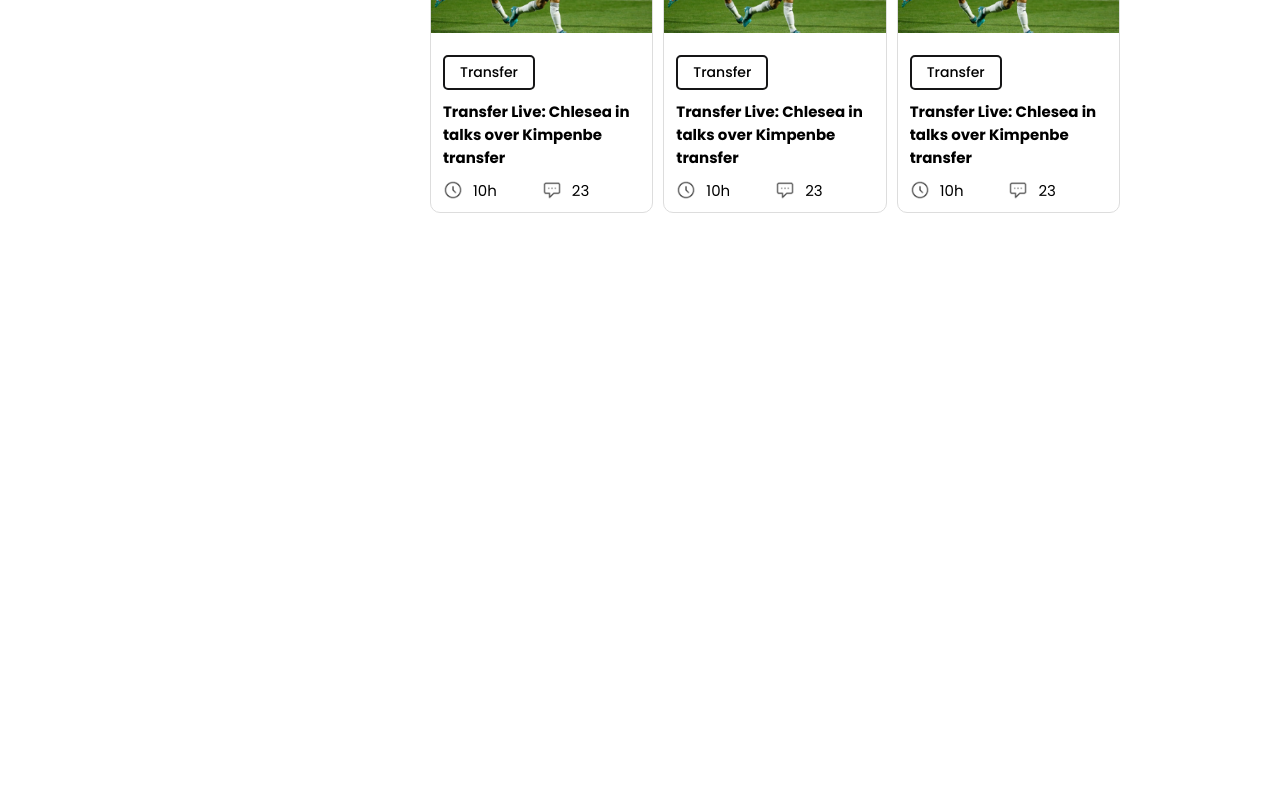
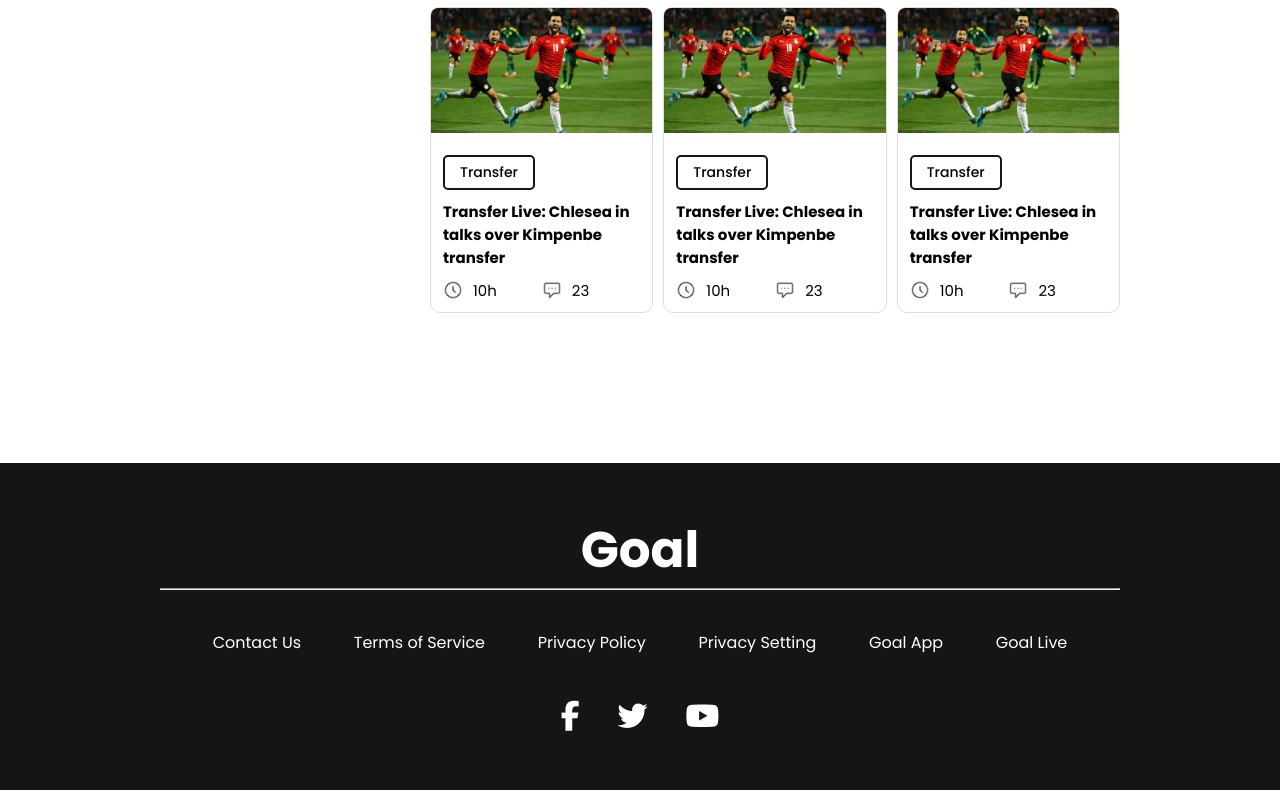
Before and after one commit to khandaker-md-yasin-arafat/world-cup, a plain HTML site: page index.html in a window 1280 px wide. Shown: the part 1200-1990 px from the top of the page. Before the commit the page ends 1463 px from the top, so only its background shows below. Drawn offline with Linux system fonts and the light colour scheme.

Commit message:
footer completed

```diff
--- a/index.html
+++ b/index.html
@@ -147,17 +147,41 @@
                         </div>
                     </div>
                 </div>
-                    <div class="view-all-btn">
-                        <a href="#">View All</a>
-                    </div>
             </div>
             <!-- Live Matches Part End -->
         </section>
         <!-- Time Schedule Part End -->
+        <!-- View All Btn Start -->
+        <section>
+            <div class="view-all-btn">
+                <a href="#">View All</a>
+            </div>
+        </section>
+        <!-- View All Btn End -->
     </main>
     <!-- Main Part End -->
     <footer>
-
+        <div class="container">
+            <div class="footer-content">
+                <h1>Goal</h1>
+                <hr>
+                <nav class="footer-menu">
+                    <ul>
+                        <li><a href="#">Contact Us</a></li>
+                        <li><a href="#">Terms of Service</a></li>
+                        <li><a href="#">Privacy Policy</a></li>
+                        <li><a href="#">Privacy Setting</a></li>
+                        <li><a href="#">Goal App</a></li>
+                        <li><a href="#">Goal Live</a></li>
+                    </ul>
+                </nav>
+            </div>
+            <div class="social-icon">
+                <a href="#"><i class="fab fa-facebook-f"></i></a>
+                <a href="#"><i class="fab fa-twitter"></i></a>
+                <a href="#"><i class="fab fa-youtube"></i></a>
+            </div>
+        </div>
     </footer>
 </body>
 </html>
--- a/styles/style.css
+++ b/styles/style.css
@@ -17,6 +17,9 @@ body{
     margin: 0 auto;
     padding: 50px;
 }
+section{
+    margin-bottom: 100px;
+}
 /* -----------
 Header Styles
 ------------*/
@@ -24,6 +27,7 @@ header{
     display: flex;
     justify-content: center;
     margin-top: 50px;
+    margin-bottom: 100px;
 }
 /* --------------
 Top Banner Styles
@@ -178,3 +182,40 @@ Time Schedule Style
     font-weight: 500;
     border-radius: 5px;
 }
+/* -----------
+Footer Styles
+------------*/
+footer{
+    background: #151516;
+}
+.footer-content h1{
+    color: #fff;
+    font-size: 50px;
+    text-align: center;
+}
+.footer-content hr{
+
+}
+.footer-menu{
+    margin-top: 40px;
+}
+.footer-menu ul{
+    display: flex;
+    justify-content: space-evenly;
+}
+.footer-menu ul li{
+    list-style: none;
+}
+.footer-menu ul li a{
+    text-decoration: none;
+    color: #fff;
+}
+.social-icon{
+    text-align: center;
+    margin-top: 40px;
+    font-size: 30px;
+}
+.social-icon a{
+    padding: 0 15px;
+    color: #fff;
+}
```
Lines whose indentation alone changed are shown as unchanged.
